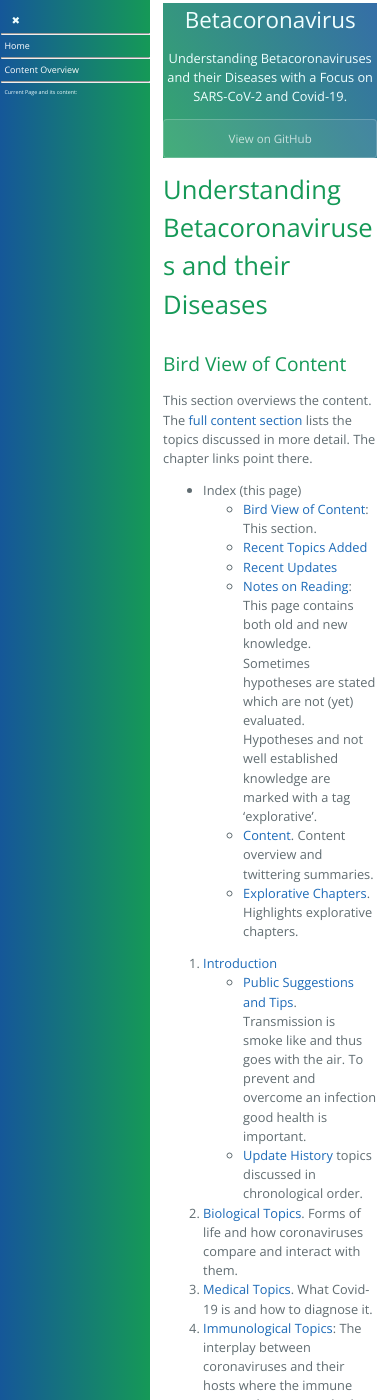
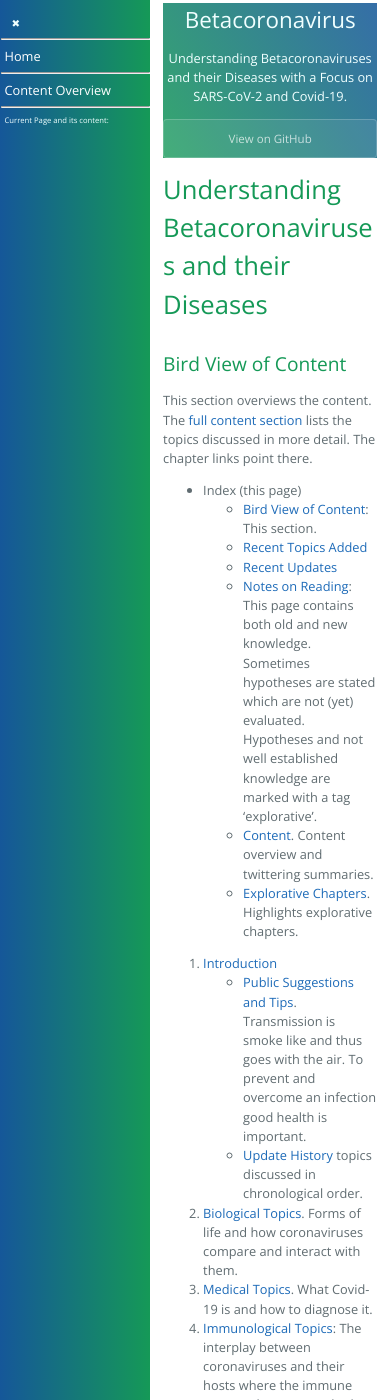
Before and after one commit to forestgrape/coronavirus, a Jekyll site: the page built from index.md, in a window 390 px wide and 1400 px high. Built offline with Jekyll 4.4.1, drawn with Linux system fonts in a browser that asks for light colours; our own code applies the rules of GitHub Pages for plain Markdown files.

Commit message:
inc toc font on small dev

```diff
--- a/styles/styles.css
+++ b/styles/styles.css
@@ -26,14 +26,3 @@ nav {
     font-size: 0.8em;
     color:azure;
 }
-
-@media (max-width: 600px){
-  nav {font-size: 0.7rem;}
-}
-
-
-/*
-blockquote {
-  background-color: rgba(193, 217, 224, 0.178);
-}
-*/
```
